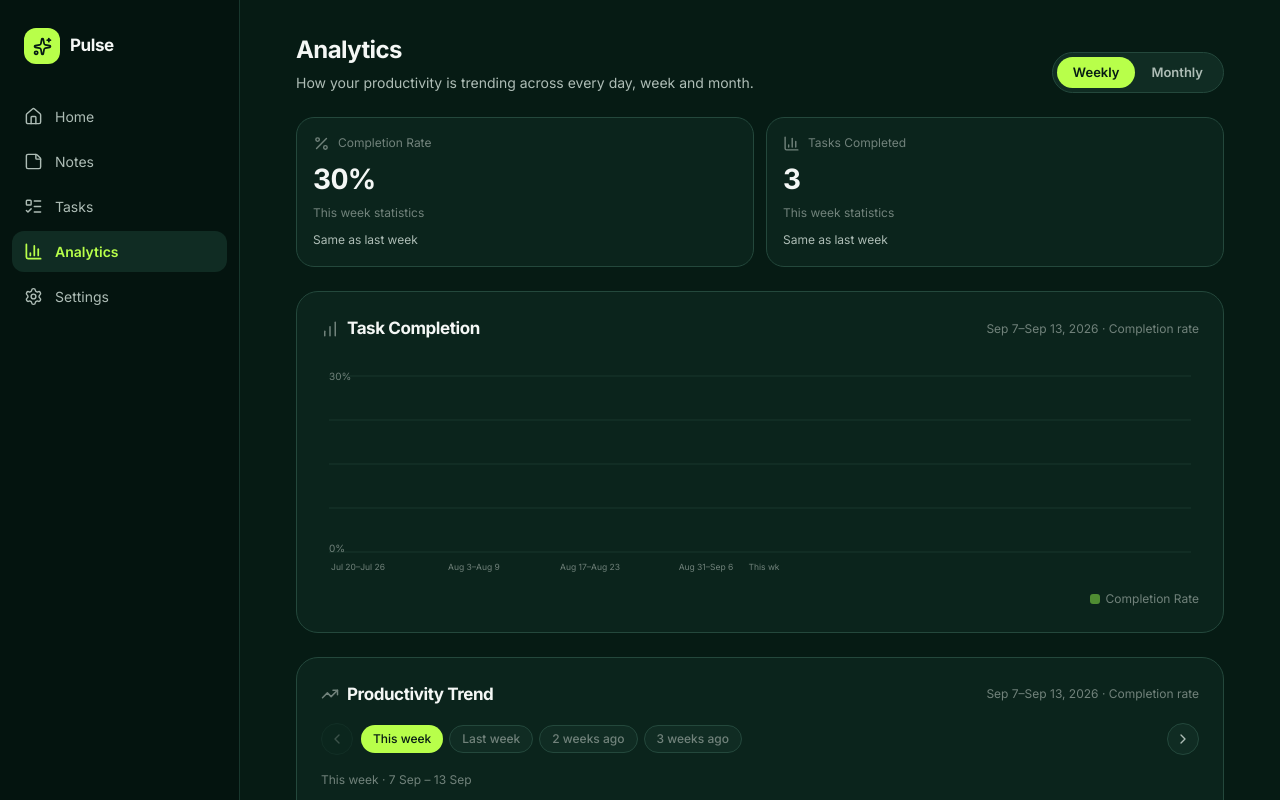
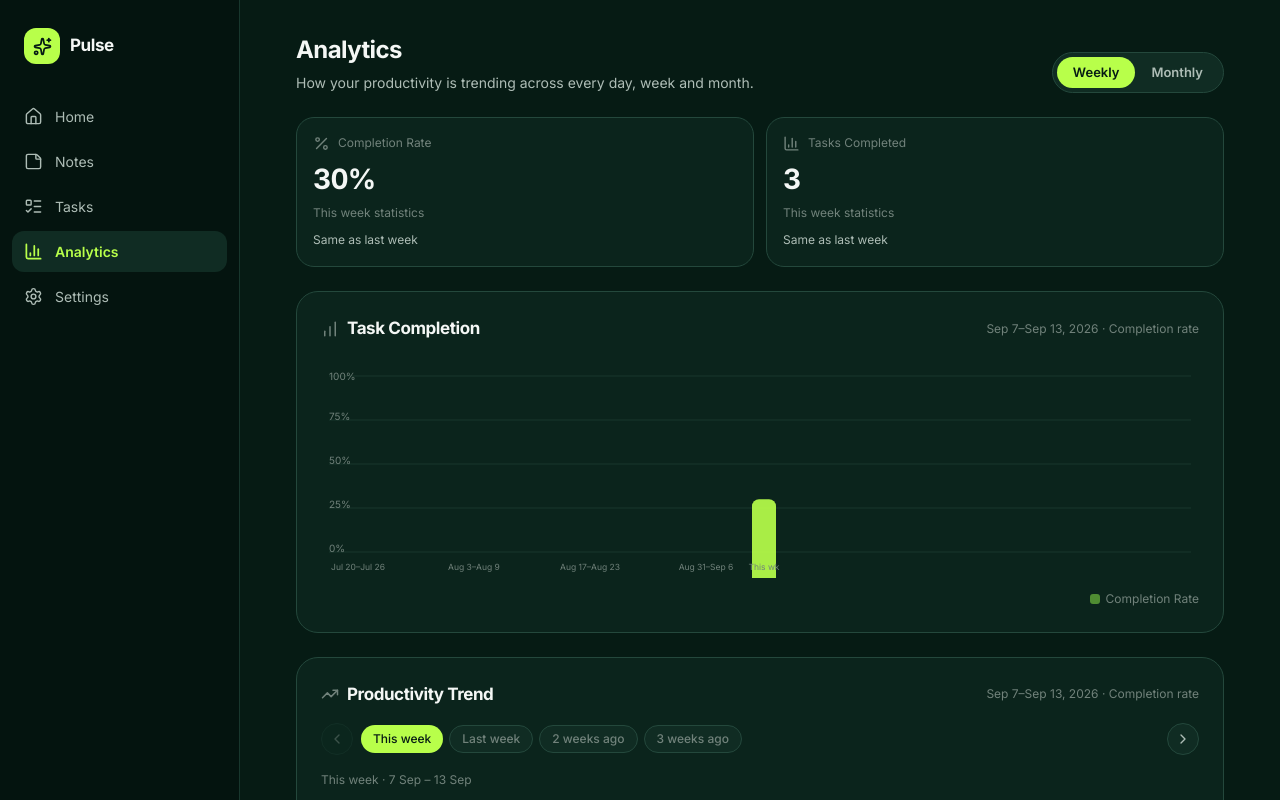
Before and after one commit to Vishal-web-ai/Personal-Progress-Tracker, a Next.js app: page /analytics in a window 1280 px wide. Shown: the top 800 px of the page. Built offline with nearby package versions, Linux system fonts and the light colour scheme.

Commit message:
fix: bar chart uses fixed 0-100% scale with proper Y-axis labels

```diff
--- a/src/components/charts/CompletionBarChart.tsx
+++ b/src/components/charts/CompletionBarChart.tsx
@@ -47,7 +47,8 @@ export function CompletionBarChart({
   const scrollRef = useRef<HTMLDivElement>(null);
 
   const data = useMemo(() => [...points].reverse(), [points]);
-  const maxRate = Math.max(1, ...data.map((d) => d.pct ?? 0));
+  // Fixed 0-100% scale for completion rate chart
+  const maxRate = 100;
 
   const contentWidth = data.length * SLOT + PAD.left + PAD.right;
   const chartW = Math.max(contentWidth, width);
@@ -86,7 +87,16 @@ export function CompletionBarChart({
               );
             })}
             <text x={PAD.left} y={PAD.top + 4} fontSize={10} fill="var(--text-muted)">
-              {maxRate}%
+              100%
+            </text>
+            <text x={PAD.left} y={PAD.top + innerH * 0.75} fontSize={10} fill="var(--text-muted)">
+              25%
+            </text>
+            <text x={PAD.left} y={PAD.top + innerH * 0.5} fontSize={10} fill="var(--text-muted)">
+              50%
+            </text>
+            <text x={PAD.left} y={PAD.top + innerH * 0.25} fontSize={10} fill="var(--text-muted)">
+              75%
             </text>
             <text x={PAD.left} y={PAD.top + innerH} fontSize={10} fill="var(--text-muted)">
               0%
```
